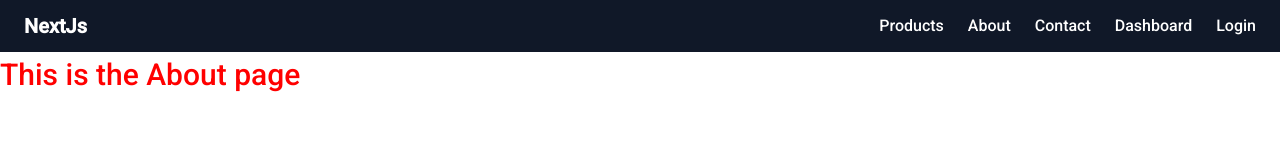
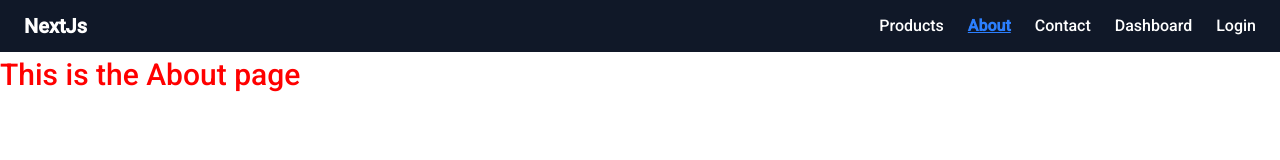
Before and after one commit to mahdihasan333/nextjs-journey, a Next.js app: page /about in a window 1280 px wide. Shown: the top 160 px of the page. Built offline with nearby package versions, Linux system fonts and the light colour scheme.

Commit message:
Handling Active Links in Next.js

```diff
--- a/src/app/products/error.tsx
+++ b/src/app/products/error.tsx
@@ -1,6 +1,8 @@
 "use client";
 
 import { useEffect } from "react";
+
+
 
 const ErrorPage = ({error, reset}: {error: Error & {digest?: string}
     reset: () => void}) => {
--- a/src/components/Navbar.tsx
+++ b/src/components/Navbar.tsx
@@ -1,6 +1,9 @@
+"use client";
 import Link from "next/link";
+import { usePathname } from "next/navigation";
 
 const Navbar = () => {
+  const pathname = usePathname();
   return (
     <nav>
       <div className="w-full bg-gray-900 text-white px-6 py-3 flex items-center justify-between">
@@ -11,16 +14,16 @@ const Navbar = () => {
         </div>
 
         <div className="flex space-x-6">
-          <Link href="/products" className="hover:text-gray-300">
+          <Link href="/products" className={`${pathname === "/products" ? "text-blue-500 font-semibold underline" : "text-white hover:underline"}`}>
             Products
           </Link>
-          <Link href="/about" className="hover:text-gray-300">
+          <Link href="/about" className={`${pathname === "/about" ? "text-blue-500 font-semibold underline" : "text-white hover:underline"}`}>
             About
           </Link>
-          <Link href="/contact" className="hover:text-gray-300">
+          <Link href="/contact" className={`${pathname === "/contact" ? "text-red-500 font-semibold underline" : "text-white hover:underline"}`}>
             Contact
           </Link>
-          <Link href="/dashboard" className="hover:text-gray-300">
+          <Link href="/dashboard" className={`${pathname === "/dashboard" ? "text-blue-500 font-semibold underline" : "text-white hover:underline"}`}>
             Dashboard
           </Link>
           <Link href="/login" className="hover:text-gray-300">
```
